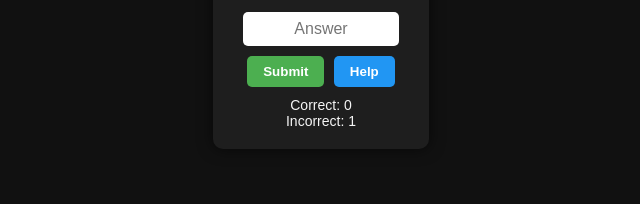
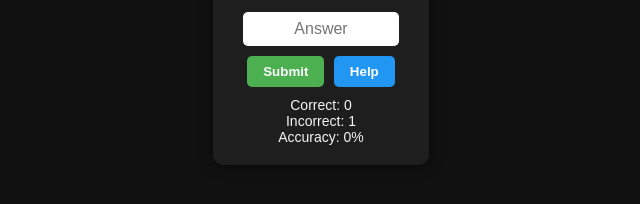
Before and after one commit to jansontrevino2-coder/Math-Game, a plain HTML site: page index.html in a window 1280 px wide. Both pictures are taken after typing "Sample" into the empty fields and a click on the button "Submit". Shown: the part 352-556 px from the top of the page, without its empty margins (319-959 px from the left). Drawn offline with Linux system fonts and the light colour scheme.

Commit message:
Update index.html

```diff
--- a/index.html
+++ b/index.html
@@ -2,7 +2,7 @@
 <html lang="en">
 <head>
   <meta charset="UTF-8">
-  <title>Math Game</title>
+  <title>Math Game (Accuracy Meter)</title>
   <style>
     body {
       font-family: Arial, sans-serif;
@@ -159,13 +159,14 @@
       • Mixed numbers: <code>1 1/2</code><br>
       • Decimals: <code>0.5</code> (auto-converted)<br>
       • Word problems: type the final number or fraction<br>
-      • ^ means to the power of
+      • <code>^</code> means “to the power of”<br>
     </div>
 
     <div class="info">
       <div id="feedback"></div>
       <div>Correct: <span id="correctCount">0</span></div>
       <div>Incorrect: <span id="incorrectCount">0</span></div>
+      <div>Accuracy: <span id="accuracy">0%</span></div>
     </div>
   </div>
 
@@ -178,6 +179,7 @@
     const feedbackEl = document.getElementById('feedback');
     const correctEl = document.getElementById('correctCount');
     const incorrectEl = document.getElementById('incorrectCount');
+    const accuracyEl = document.getElementById('accuracy');
     const warnEl = document.getElementById('warn');
 
     let currentAnswer = "";
@@ -199,6 +201,12 @@
         }
       });
     });
+
+    function updateAccuracy() {
+      const total = correctCount + incorrectCount;
+      const percent = total === 0 ? 0 : Math.round((correctCount / total) * 100);
+      accuracyEl.textContent = percent + "%";
+    }
 
     function gcd(a, b) {
       return b === 0 ? a : gcd(b, a % b);
@@ -414,6 +422,7 @@
         incorrectEl.textContent = incorrectCount;
       }
 
+      updateAccuracy();
       setTimeout(newQuestion, 900);
     });
 
```
